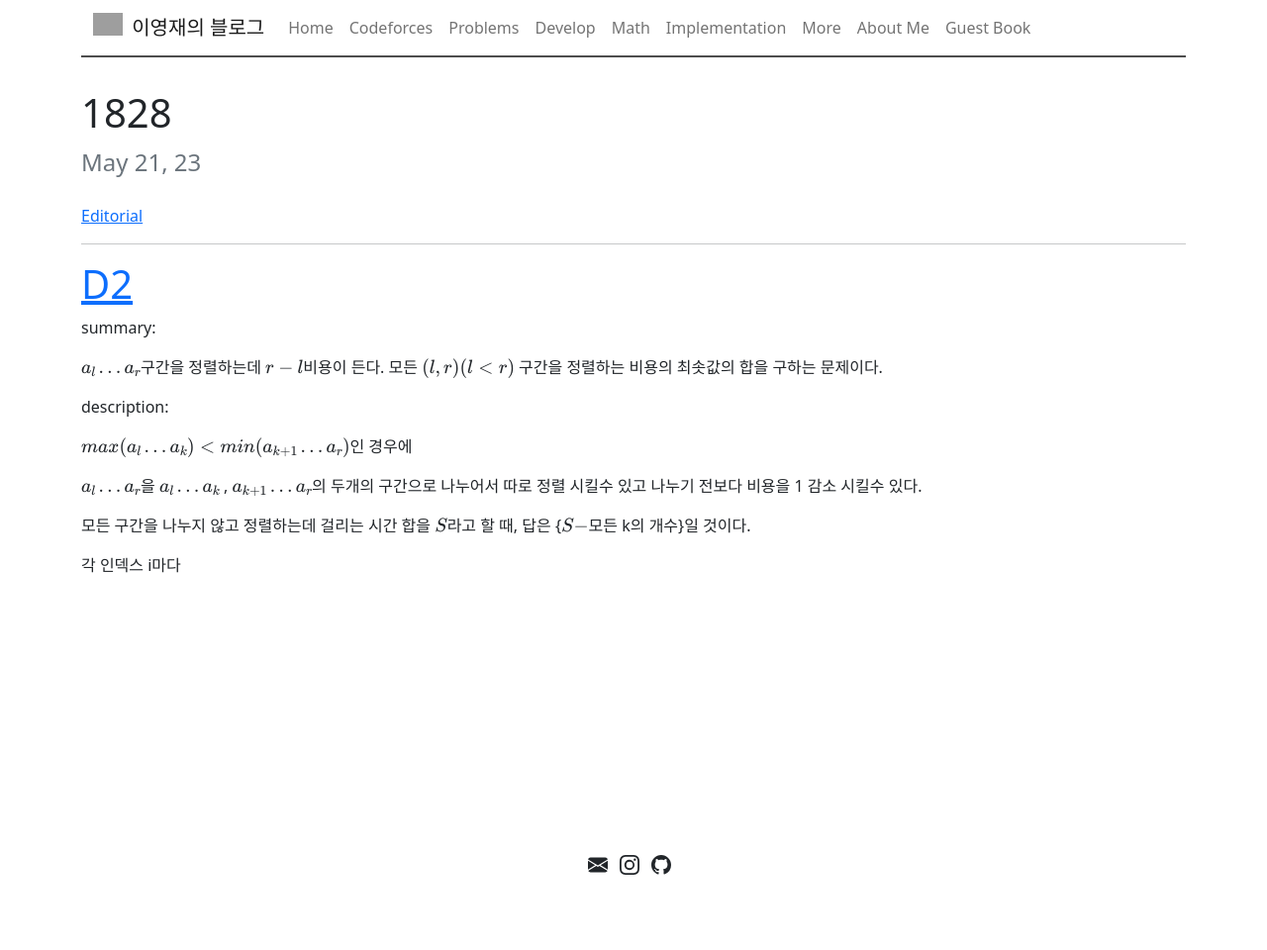
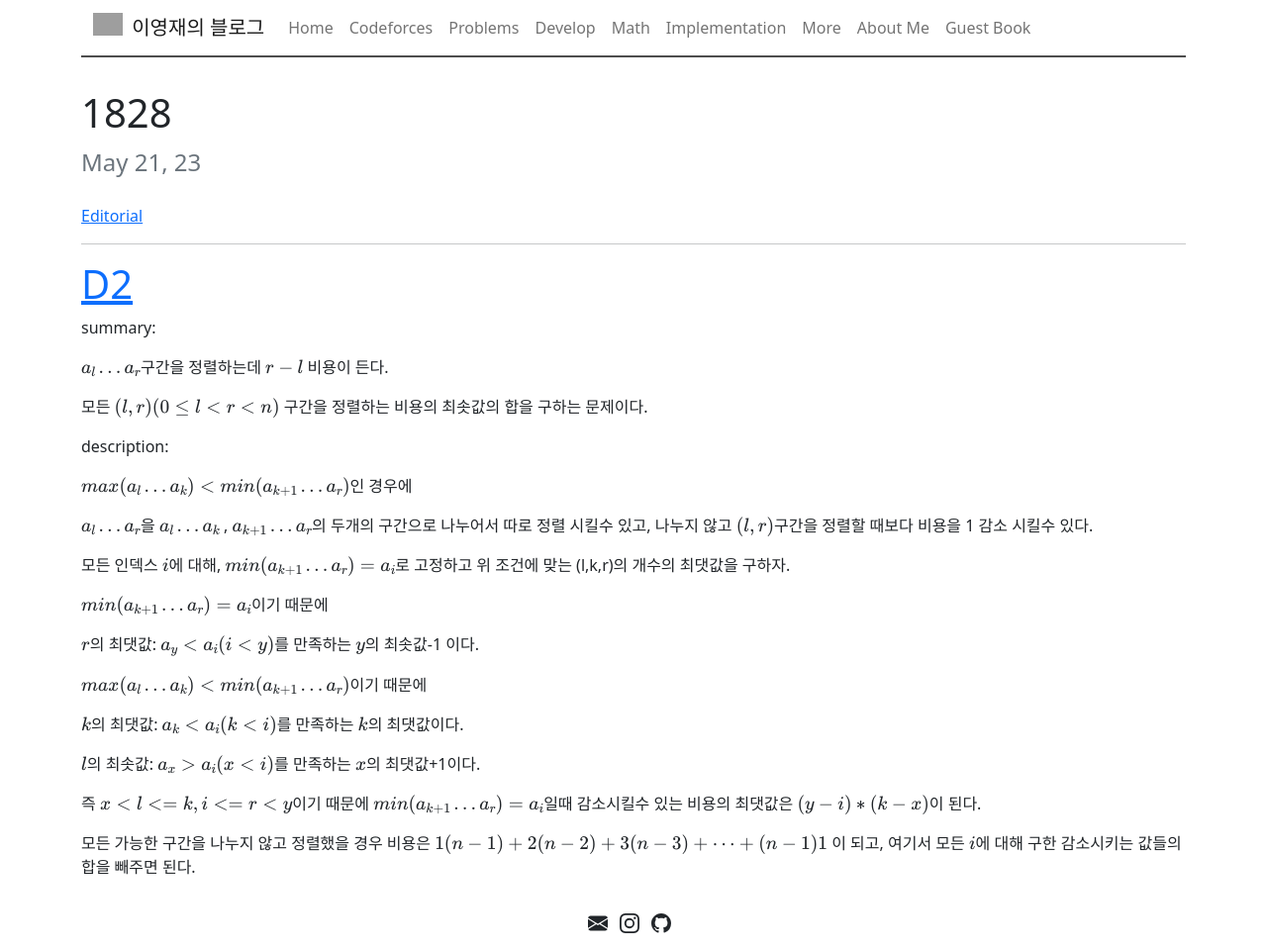
Before and after one commit to LEEYEONGJAE1/LEEYEONGJAE1.github.io, a Jekyll site: the page built from _posts/codeforces/2023-05-21-1828.md, in a window 1280 px wide. Shown: the whole page at 99% size. Built offline with Jekyll 4.4.1, drawn with Linux system fonts in a browser that asks for light colours; formulas are drawn with MathJax 3; comment, search, counter and statistics services are not loaded; before the commit the page ends 900 px from its top, so only the background shows below that; grey boxes are pictures that could not be loaded.

Commit message:
20230525

```diff
--- a/_posts/codeforces/2023-05-21-1828.md
+++ b/_posts/codeforces/2023-05-21-1828.md
@@ -12,15 +12,28 @@ published: true
 
 summary:
 
-$a_l \dots a_r$구간을 정렬하는데 $r-l$비용이 든다.
-모든 $(l,r)(l<r)$ 구간을 정렬하는 비용의 최솟값의 합을 구하는 문제이다.
+$a_l \dots a_r$구간을 정렬하는데 $r-l$ 비용이 든다.
+
+모든 $(l,r)(0\leq l<r < n)$ 구간을 정렬하는 비용의 최솟값의 합을 구하는 문제이다.
 
 description:
 
 $max(a_l\dots a_k)<min(a_{k+1} \dots a_r)$인 경우에
 
-$a_l \dots a_r$을 $a_l \dots a_k$ , $a_{k+1} \dots a_r$의 두개의 구간으로 나누어서 따로 정렬 시킬수 있고 나누기 전보다 비용을 1 감소 시킬수 있다.
+$a_l \dots a_r$을 $a_l \dots a_k$ , $a_{k+1} \dots a_r$의 두개의 구간으로 나누어서 따로 정렬 시킬수 있고, 나누지 않고 $(l,r)$구간을 정렬할 때보다 비용을 1 감소 시킬수 있다.
 
-모든 구간을 나누지 않고 정렬하는데 걸리는 시간 합을 $S$라고 할 때, 답은 {$S-$모든 k의 개수}일 것이다.
+모든 인덱스 $i$에 대해, $min(a_{k+1} \dots a_r)=a_i$로 고정하고 위 조건에 맞는 (l,k,r)의 개수의 최댓값을 구하자.
 
-각 인덱스 i마다
+$min(a_{k+1} \dots a_r)=a_i$이기 때문에
+
+$r$의 최댓값: $a_y < a_i(i<y)$를 만족하는 $y$의 최솟값-1 이다.
+
+$max(a_l\dots a_k)<min(a_{k+1} \dots a_r)$이기 때문에
+
+$k$의 최댓값: $a_k<a_i(k<i)$를 만족하는 $k$의 최댓값이다.
+
+$l$의 최솟값: $a_x>a_i(x<i)$를 만족하는 $x$의 최댓값+1이다.
+
+즉 $x<l<=k,i<=r<y$이기 때문에 $min(a_{k+1} \dots a_r)=a_i$일때 감소시킬수 있는 비용의 최댓값은 $(y-i)*(k-x)$이 된다.
+
+모든 가능한 구간을 나누지 않고 정렬했을 경우 비용은 $1(n-1)+2(n-2)+3(n-3)+\dots+(n-1)1$ 이 되고, 여기서 모든 $i$에 대해 구한 감소시키는 값들의 합을 빼주면 된다.
```
